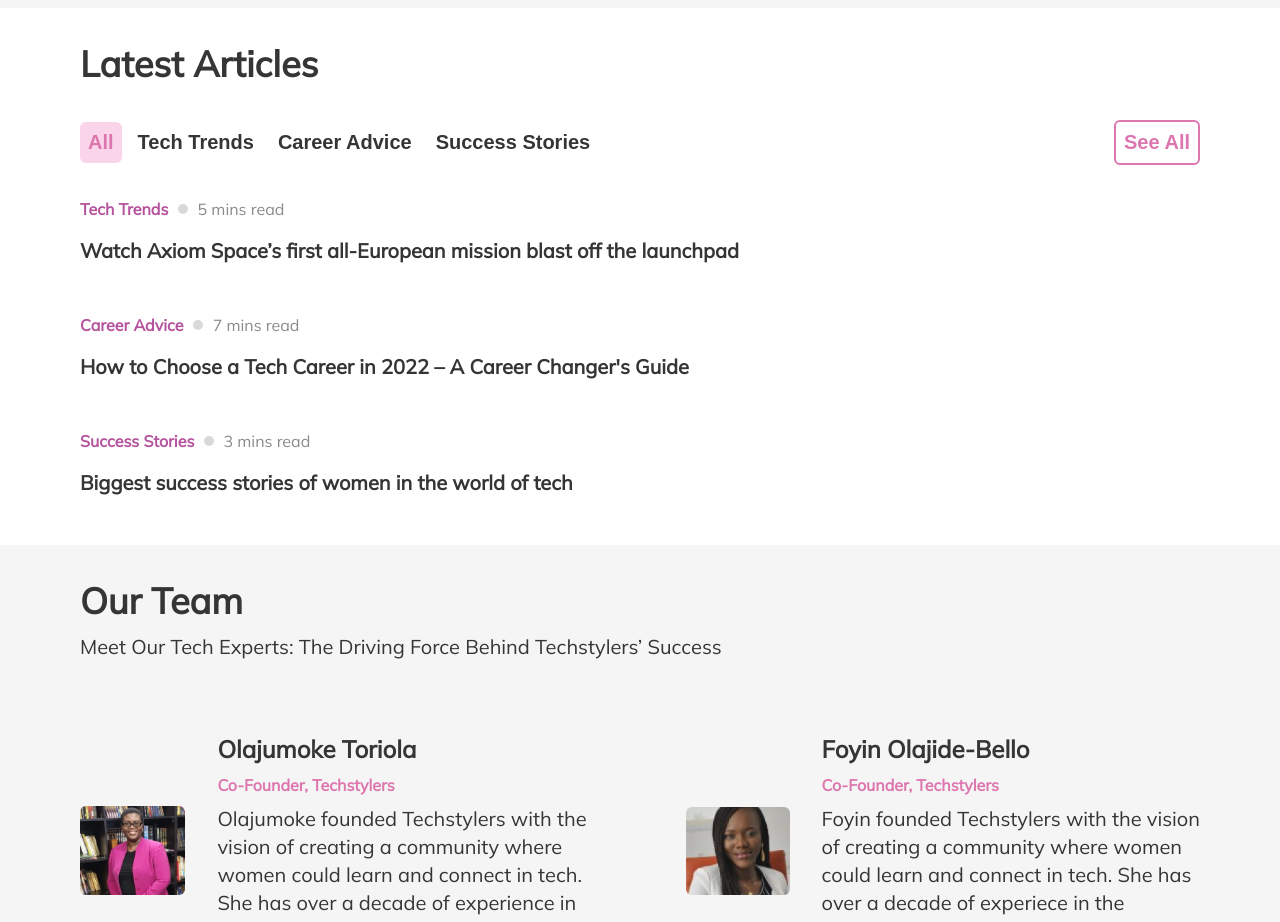
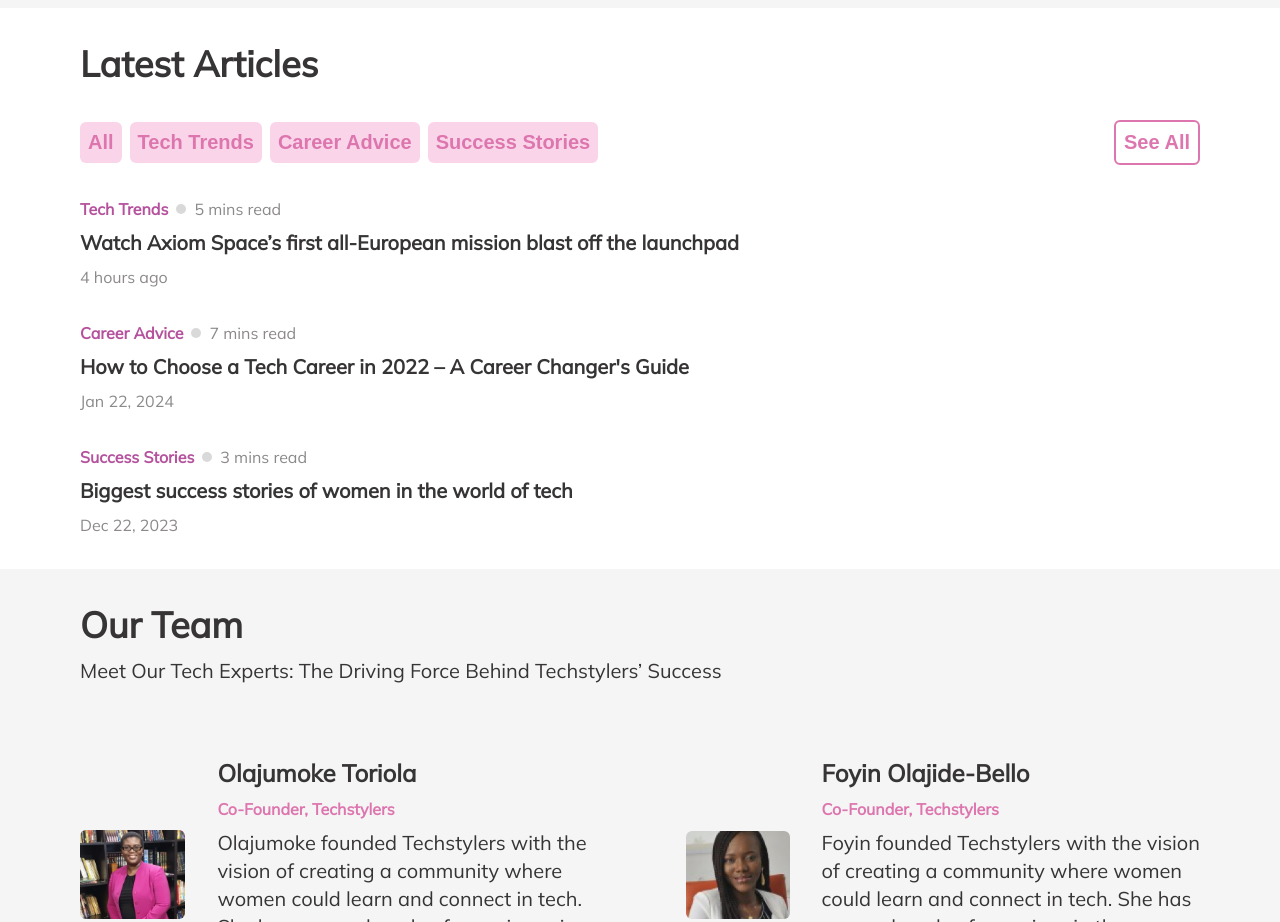
Before and after one commit to SandraDammy/techStylers, a React (Create React App) app: page / in a window 1280 px wide. Shown: the part 2520-3442 px from the top of the page. Built offline with nearby package versions, Linux system fonts and the light colour scheme.

Commit message:
Revert "feat: Include dynamic data to articles section"
This reverts commit 3e89aa207384d9ad823c791ff94f5e6a041c78e9.

```diff
--- a/src/Components/Section/Articles.jsx
+++ b/src/Components/Section/Articles.jsx
@@ -2,15 +2,47 @@
 import Title from "../Common/Title";
 import style from "../Style/Article.module.css";
 import Button from "../Common/Button";
+import { useState } from "react";
 import { articleData } from "../Misc/articleData";
-import { useState } from "react";
 
 const Articles = () => {
-  const [articles, setArticles] = useState("All");
+  const btnEventSee = () => {
+    console.log("Event clicked!");
+  };
 
-  const handleSelectionClicks = (sectionTag) => {
-    setArticles(sectionTag);
+  const [article, setArticle] = useState("all");
+  const [techTrend, setTechTrend] = useState("techTrend");
+  const [careerAdvice, setCareerAdvice] = useState("careerAdvice");
+  const [successStories, setSuccessStories] = useState("successStories");
+  const [articledata, setArticleData] = useState(articleData);
+
+  const handleEvent = (e) => {
+    if (e.target.value === "all") {
+      setArticle("all");
+      setArticleData(articleData);
+    } else if (e.target.value === "techTrend") {
+      setTechTrend("techTrend");
+      const techTrendData = articleData.filter((article) => {
+        return article.tag === "Tech Trend";
+      });
+      setArticleData(techTrendData);
+    } else if (e.target.value === "careerAdvice") {
+      setCareerAdvice("careerAdvice");
+      const careerAdviceData = articleData.filter((article) => {
+        return article.tag === "Career Advice";
+      });
+      setArticleData(careerAdviceData);
+    } else if (e.target.value === "successStories") {
+      setSuccessStories("successStories");
+      const successStoriesData = articleData.filter((article) => {
+        return article.tag === "Success Stories";
+      });
+      setArticleData(successStoriesData);
+    } else {
+      setArticle("all");
+      setArticleData(articleData);
     }
+  };
 
   return (
     <div className={style.container}>
@@ -18,46 +50,48 @@
       <div className={style.buttonsContainer}>
         <div className={style.buttons}>
           <Button
-            className={articles === "All" ? "btnActive" : "btnTran"}
+            className={article === "all" ? "btnActive" : "btnTran"}
             title={"All"}
-            btnEventHandler={() => handleSelectionClicks("All")}
+            btnEventHandler={handleEvent}
+            value={"all"}
           />
           <Button
-            className={articles === "Tech Trends" ? "btnActive" : "btnTran"}
+            className={techTrend === "techTrend" ? "btnActive" : "btnTran"}
             title={"Tech Trends"}
-            btnEventHandler={() => handleSelectionClicks("Tech Trends")}
+            btnEventHandler={handleEvent}
+            value={"techTrend"}
           />
           <Button
-            className={articles === "Career Advice" ? "btnActive" : "btnTran"}
+            className={
+              careerAdvice === "careerAdvice" ? "btnActive" : "btnTran"
+            }
             title={"Career Advice"}
-            btnEventHandler={() => handleSelectionClicks("Career Advice")}
+            btnEventHandler={handleEvent}
+            value={"careerAdvice"}
           />
           <Button
-            className={articles === "Success Stories" ? "btnActive" : "btnTran"}
+            className={
+              successStories === "successStories" ? "btnActive" : "btnTran"
+            }
             title={"Success Stories"}
-            btnEventHandler={() => handleSelectionClicks("Success Stories")}
+            btnEventHandler={handleEvent}
+            value={"successStories"}
           />
         </div>
         <div className={style.seeAll}>
           <Button
             className={"btnOutline"}
             title={"See All"}
+            btnEventHandler={btnEventSee}
           />
         </div>
       </div>
       <div className={style.articleContainer}>
-
-
-        {articleData.filter((article) => {
-          if (articles === "All") {
-            return article;
-          } else {
-            return article.tag === articles;
-          }
-        }).map((article) => {
+        {articledata.map((article, index) => {
           return (
-            <div key={article.id} className={style.article}>
+            <div className={style.article} key={index}>
               <div className={style.articleInfo}>
+                <div className={style.articleDetail}>
                 <p className={style.articleCategory}>{article.tag}</p>
                 <div className={style.dot}></div>
                 <p className={style.articleTimeDate}>{article.readTime}</p>
@@ -66,10 +100,11 @@
                   <p>{article.title}</p>
                 </div>
                 <div className={style.articleTimeDate}>
-                <p>{article.date}</p>
+                  <p>{article.published}</p>
                 </div>
               </div>
-          )
+            </div>
+          );
         })}
       </div>
     </div>
--- a/src/Components/Style/Article.module.css
+++ b/src/Components/Style/Article.module.css
@@ -40,9 +40,9 @@
 
 .articleInfo {
     display: flex;
-    flex-direction: row;
+    flex-direction: column;
     align-items: start;
-    gap: 0.6em;
+    gap: 0.5em;
 }
 
 .articleCategory {
```
Lines whose indentation alone changed are shown as unchanged.
